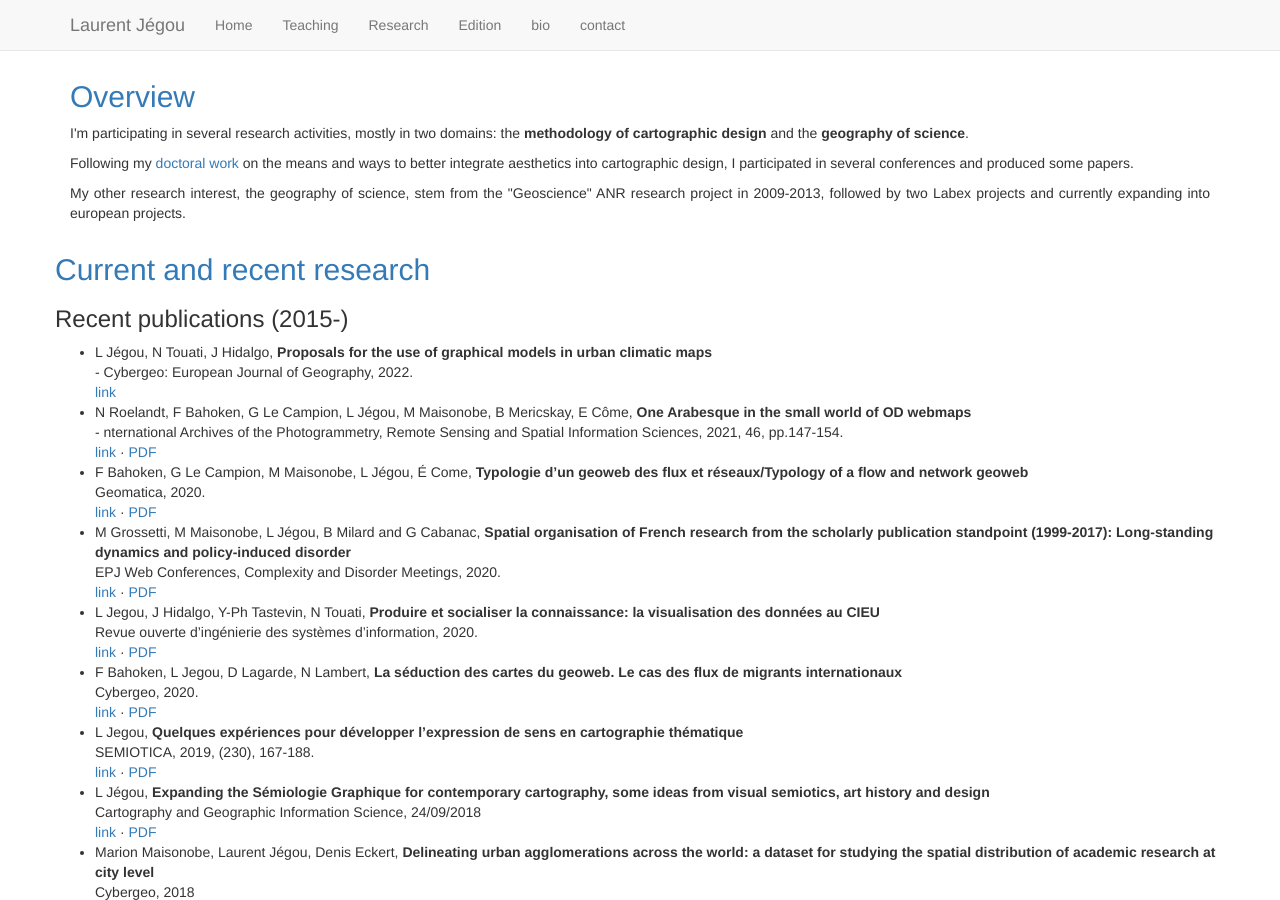
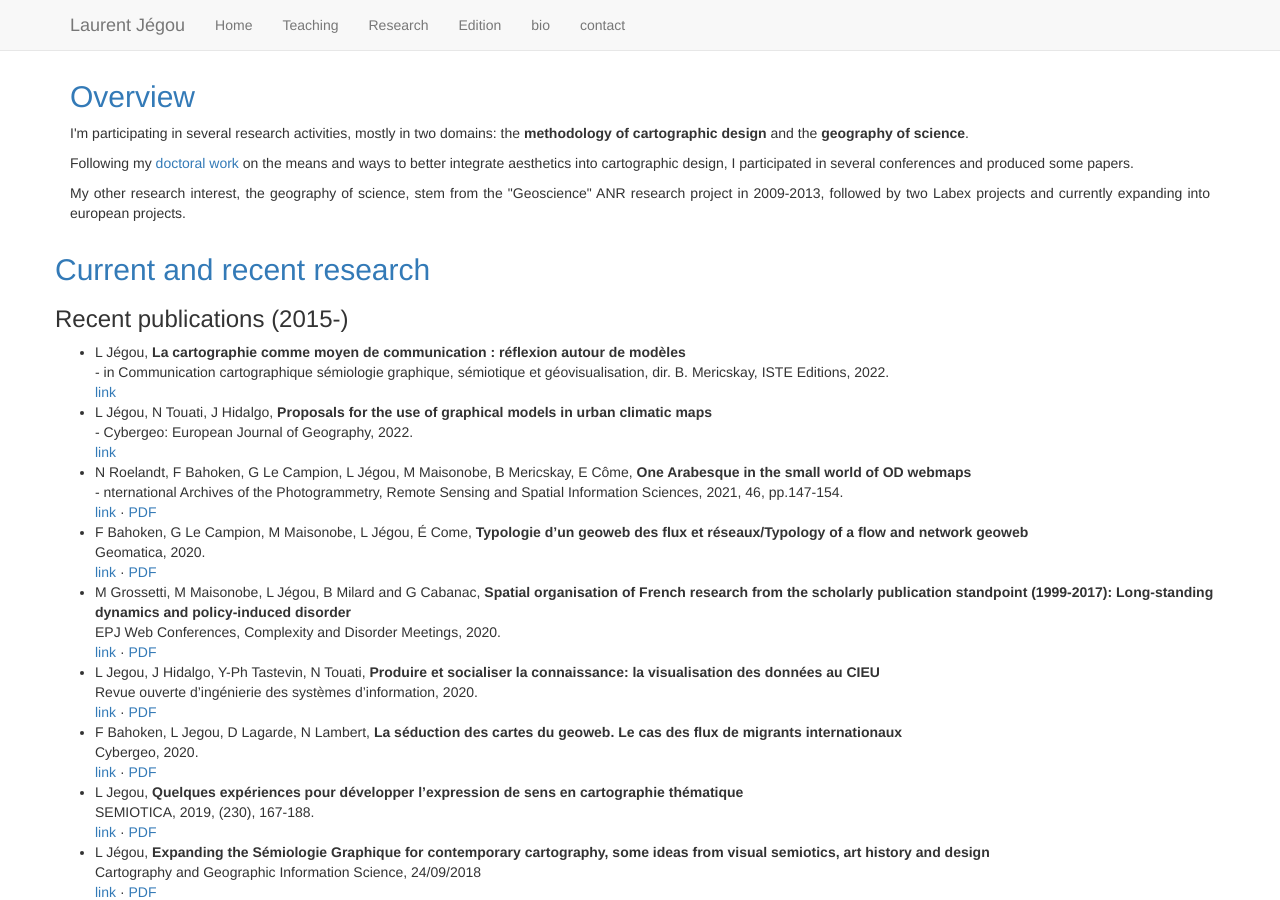
Before and after one commit to ljegou/ljegou.github.io, a Jekyll site: the page research/research.html, which Jekyll copies as it is, in a window 1280 px wide and 900 px high. Built offline with Jekyll 4.4.1, drawn with Linux system fonts in a browser that asks for light colours.

Commit message:
Chapitre

```diff
--- a/research/research.html
+++ b/research/research.html
@@ -69,6 +69,9 @@
 
 <h3>Recent publications (2015-)</h3>
 <ul>
+    <li>L Jégou, <strong>La cartographie comme moyen de communication : réflexion autour de modèles</strong><br/> - in Communication cartographique sémiologie graphique, sémiotique et géovisualisation, dir. B. Mericskay, ISTE Editions, 2022.<br/>
+	    <a href="https://www.istegroup.com/fr/produit/communication-cartographique/">link</a>
+    </li>
     <li>L Jégou, N Touati, J Hidalgo, <strong>Proposals for the use of graphical models in urban climatic maps</strong><br/> - Cybergeo: European Journal of Geography, 2022.<br/>
 	    <a href="https://journals.openedition.org/cybergeo/39354">link</a>
     </li>
```
